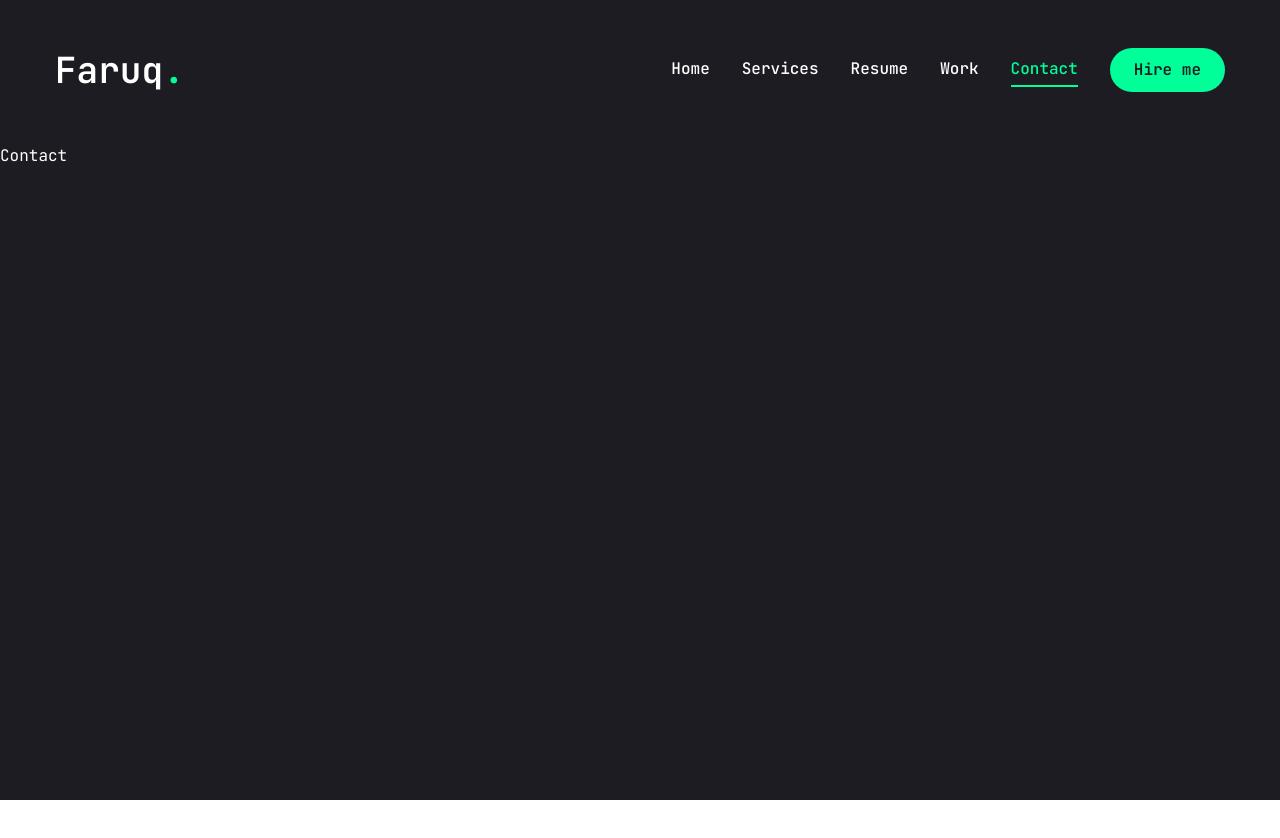
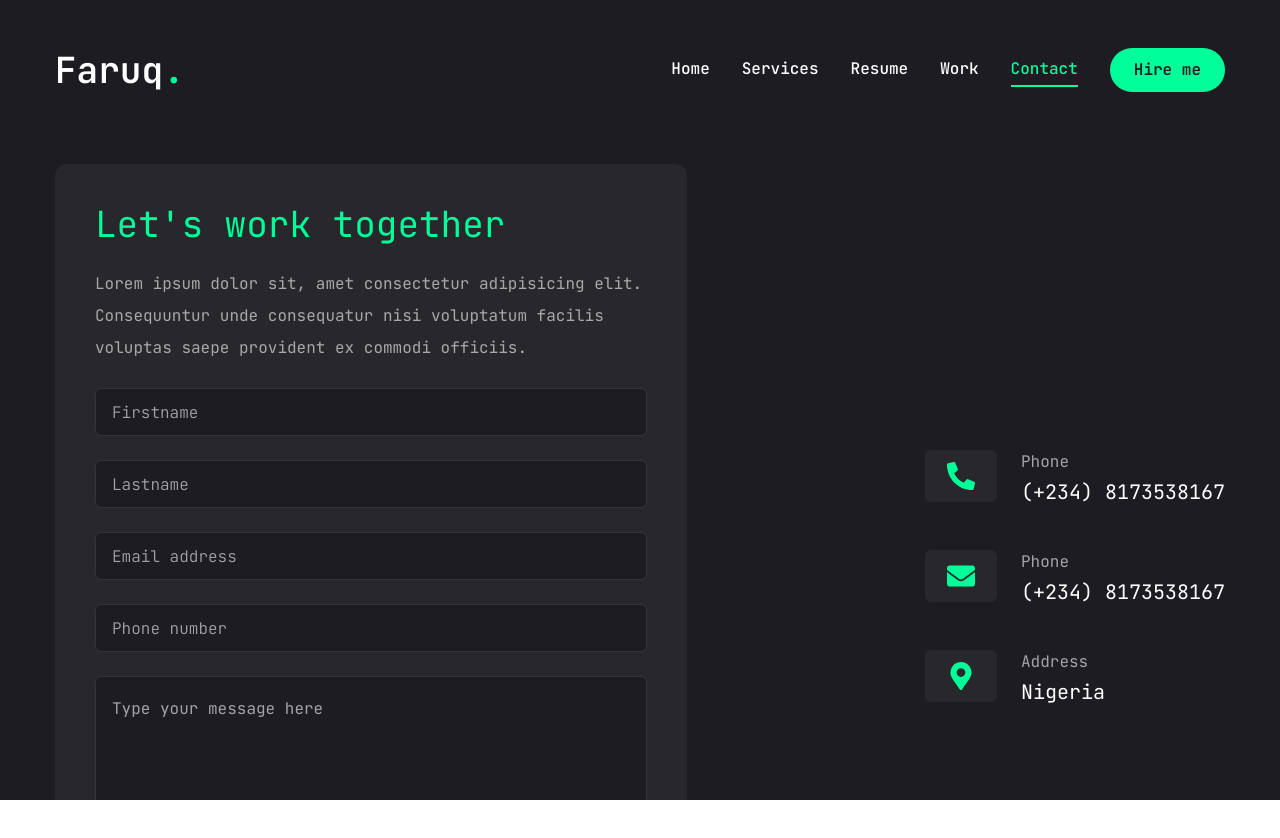
Before and after one commit to silencio260/nextjs_porfolio, a Next.js app: page /contact in a window 1280 px wide. Shown: the top 838 px of the page. Before the commit the page ends 800 px from the top, so only its background shows below. Built offline with nearby package versions, Linux system fonts and the light colour scheme.

Commit message:
Implement contact page

```diff
--- a/app/contact/page.jsx
+++ b/app/contact/page.jsx
@@ -1,7 +1,106 @@
-import React from "react";
+"use client";
+
+import { Button } from "@/components/ui/button";
+import { Input } from "@/components/ui/input";
+import {
+	Select,
+	SelectContent,
+	SelectGroup,
+	SelectItem,
+	SelectLabel,
+	SelectTrigger,
+	SelectValue,
+} from "@/components/ui/select";
+import { Textarea } from "@/components/ui/textarea";
+import { motion } from "framer-motion";
+import {
+	FaEnvelope,
+	FaMapMarkedAlt,
+	FaMapMarkerAlt,
+	FaPhoneAlt,
+} from "react-icons/fa";
+
+const info = [
+	{
+		icon: <FaPhoneAlt />,
+		title: "Phone",
+		description: "(+234) 8173538167",
+	},
+	{
+		icon: <FaEnvelope />,
+		title: "Phone",
+		description: "(+234) 8173538167",
+	},
+	{
+		icon: <FaMapMarkerAlt />,
+		title: "Address",
+		description: "Nigeria",
+	},
+];
 
 const Contact = () => {
-	return <div>Contact</div>;
+	return (
+		<motion.section
+			initial={{ opacity: 0 }}
+			animate={{
+				opacity: 1,
+				transition: { delay: 2.4, duration: 0.4, ease: "easeIn" },
+			}}
+			className='py-6'>
+			<div className='container mx-auto'>
+				<div className='flex flex-col xl:flex-row gap-[30px]'>
+					{/* form */}
+					<div className='xl:w-[54%] order-2 xl:order-none'>
+						<form
+							action=''
+							className='flex flex-col gap-6 p-10 bg-[#27272c] rounded-xl'>
+							<h3 className='text-4xl text-accent'>Let's work together</h3>
+							<p className='text-white/60'>
+								Lorem ipsum dolor sit, amet consectetur adipisicing elit.
+								Consequuntur unde consequatur nisi voluptatum facilis voluptas
+								saepe provident ex commodi officiis.
+							</p>
+							<div className='grid grid-cols-1 md:grid-cols2 gap-6'>
+								<Input type='firstname' placeholder='Firstname' />
+
+								<Input type='lastname' placeholder='Lastname' />
+
+								<Input type='email' placeholder='Email address' />
+
+								<Input type='phone' placeholder='Phone number' />
+								{/* text area */}
+								<Textarea
+									className='h-[200px]'
+									placeholder='Type your message here'
+								/>
+								<Button size='md' className='max-w-40'>
+									Send message
+								</Button>
+							</div>
+						</form>
+					</div>
+					{/* info */}
+					<div className='flex-1 flex items-center xl:justify-end order-1 xl:order-none mb-8 xl:mb-0'>
+						<ul className='flex flex-col gap-10'>
+							{info.map((item, index) => {
+								return (
+									<li key={index} className='flex items-center gap-6'>
+										<div className='w-[52px] h-[52px] xl:w-[72px] bg-[#27272c] text-accent rounded-md flex items-center justify-center'>
+											<div className='text-[28px]'> {item.icon}</div>
+										</div>
+										<div className='flex-1'>
+											<p className='text-white/60'>{item.title}</p>
+											<h3 className='text-xl'>{item.description}</h3>
+										</div>
+									</li>
+								);
+							})}
+						</ul>
+					</div>
+				</div>
+			</div>
+		</motion.section>
+	);
 };
 
 export default Contact;
--- a/components/ui/input.jsx
+++ b/components/ui/input.jsx
@@ -1,19 +1,20 @@
-import * as React from "react"
+import * as React from "react";
 
-import { cn } from "@/lib/utils"
+import { cn } from "@/lib/utils";
 
 const Input = React.forwardRef(({ className, type, ...props }, ref) => {
 	return (
-    (<input
+		<input
 			type={type}
 			className={cn(
-        "flex h-10 w-full rounded-md border border-input bg-background px-3 py-2 text-sm ring-offset-background file:border-0 file:bg-transparent file:text-sm file:font-medium placeholder:text-muted-foreground focus-visible:outline-none focus-visible:ring-2 focus-visible:ring-ring focus-visible:ring-offset-2 disabled:cursor-not-allowed disabled:opacity-50",
+				"flex h-[48px] rounded-md border border-white/10 focus:border-accent font-light bg-primary px-4 py-5 text-base placeholder:text-white/60 outline-none",
 				className
 			)}
 			ref={ref}
-      {...props} />)
+			{...props}
+		/>
 	);
-})
-Input.displayName = "Input"
+});
+Input.displayName = "Input";
 
-export { Input }
+export { Input };
--- a/components/ui/textarea.jsx
+++ b/components/ui/textarea.jsx
@@ -1,18 +1,19 @@
-import * as React from "react"
+import * as React from "react";
 
-import { cn } from "@/lib/utils"
+import { cn } from "@/lib/utils";
 
 const Textarea = React.forwardRef(({ className, ...props }, ref) => {
 	return (
-    (<textarea
+		<textarea
 			className={cn(
-        "flex min-h-[80px] w-full rounded-md border border-input bg-background px-3 py-2 text-sm ring-offset-background placeholder:text-muted-foreground focus-visible:outline-none focus-visible:ring-2 focus-visible:ring-ring focus-visible:ring-offset-2 disabled:cursor-not-allowed disabled:opacity-50",
+				"flex min-h-[80px] w-full rounded-md border border-white/10 bg-primary px-4 py-5 text-base placeholder:text-white/60 focus-visible:outline-none focus-visible:ring-1 focus-visible:ring-accent focus-visible:ring-offset-0 disabled:cursor-not-allowed disabled:opacity-50",
 				className
 			)}
 			ref={ref}
-      {...props} />)
+			{...props}
+		/>
 	);
-})
-Textarea.displayName = "Textarea"
+});
+Textarea.displayName = "Textarea";
 
-export { Textarea }
+export { Textarea };
```
Lines whose indentation alone changed are shown as unchanged.
